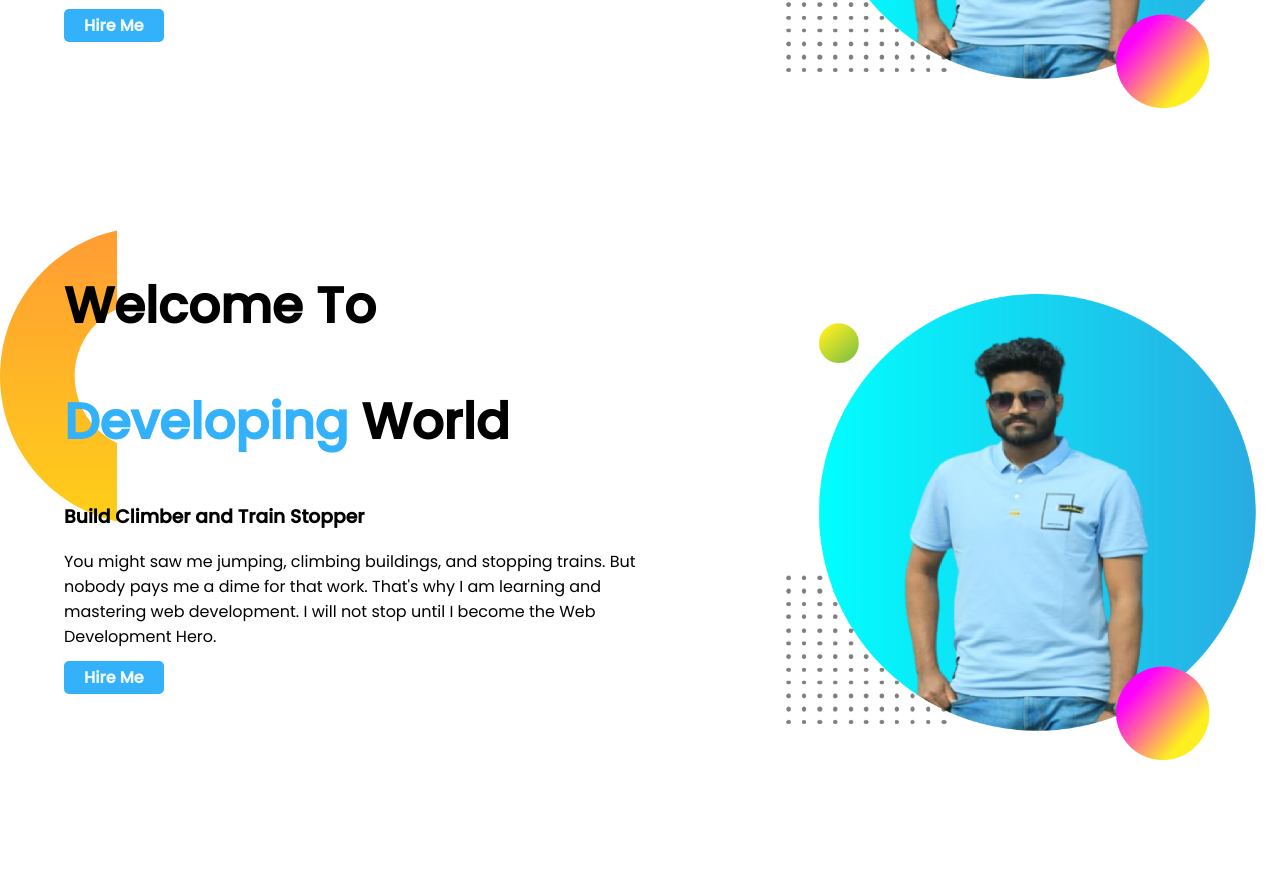
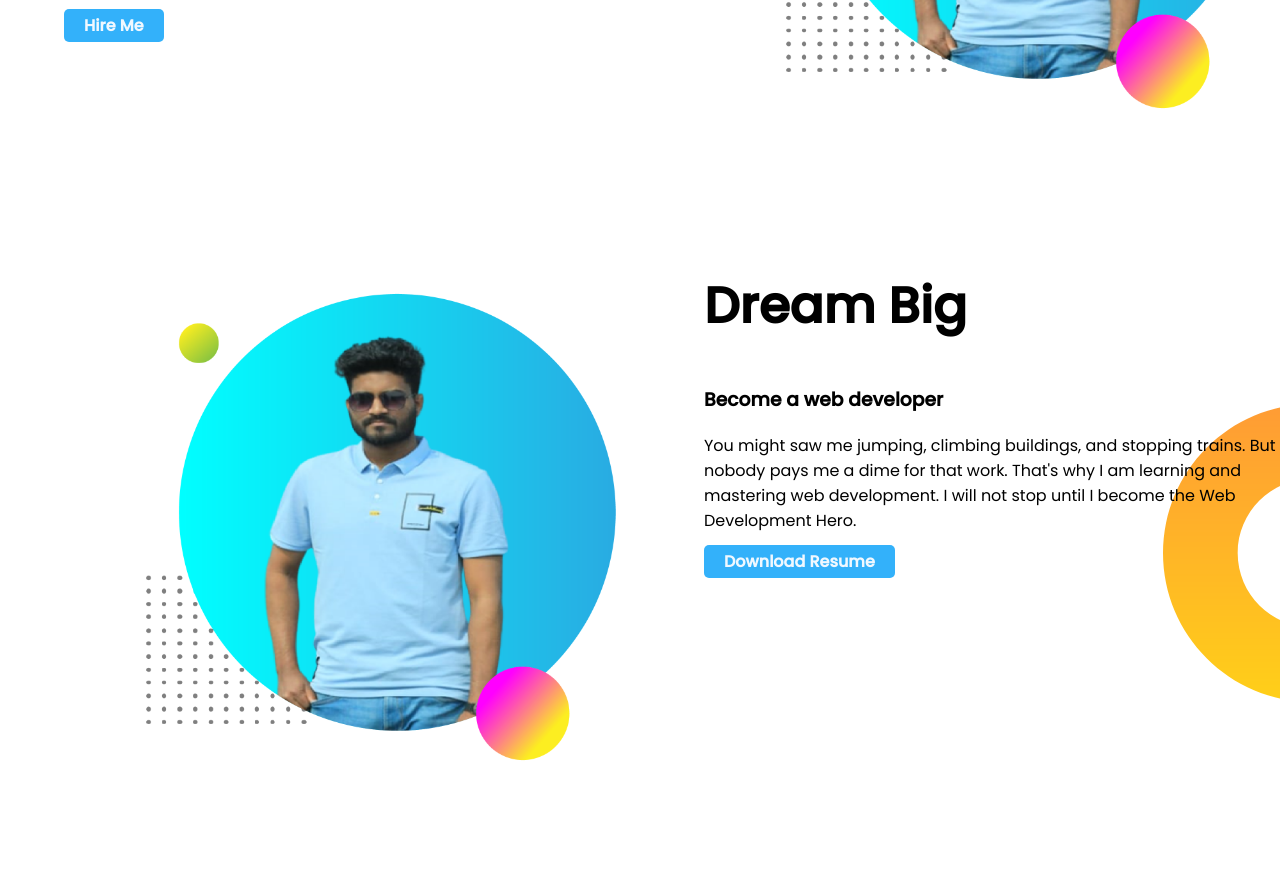
Before and after one commit to mamun876/developer-mamun-portfolio-3, a plain HTML site: page index.html in a window 1280 px wide. Shown: the part 425-1304 px from the top of the page. Drawn offline with Linux system fonts and the light colour scheme.

Commit message:
middle-section-commit

```diff
--- a/index.html
+++ b/index.html
@@ -28,18 +28,18 @@
         </div>
     </section>
     <section class="middle-section">
-        <div class="half-width">
-            <h1>Welcome To</h1>
-            <h1> <span class="blue-color">Developing</span> World</h1>
-            <h3>Build Climber and Train Stopper</h3>
+        <div class="middle-width">
+            <img src="Images-01.png" alt="">
+        </div>
+        <div class="middle-width">
+            <h1>Dream Big</h1>
+            <h3>Become a web developer</h3>
             <p>You might saw me jumping, climbing buildings, and stopping trains. But nobody pays me a dime for that
                 work. That's why I am learning and mastering web development. I will not stop until I become the Web
                 Development Hero.</p>
-            <a class="button" target="_blank" href="facebook.com">Hire Me</a>
+            <a class="button" target="_blank" href="facebook.com">Download Resume</a>
         </div>
-        <div class="half-width">
-            <img src="Images-01.png" alt="">
-        </div>
+
     </section>
 
 </body>
--- a/style.css
+++ b/style.css
@@ -38,4 +38,21 @@ h1{
     display: flex;
     background-image: url(image/dream-bg.png);
     background-repeat: no-repeat;
+    background-position: right;
+    margin: 0;
 }
+h1{
+    font-size: 50px;
+}
+.blue-color{
+    color: hsl(202, 95%, 59%);
+}
+.middle-width{
+    width: 50%;
+    margin-left: 5%;
+}
+.middle-width img{
+    width: 100%;
+    padding-left: 5%;
+    padding-top: 2%;
+    padding-bottom: 10%;
```
